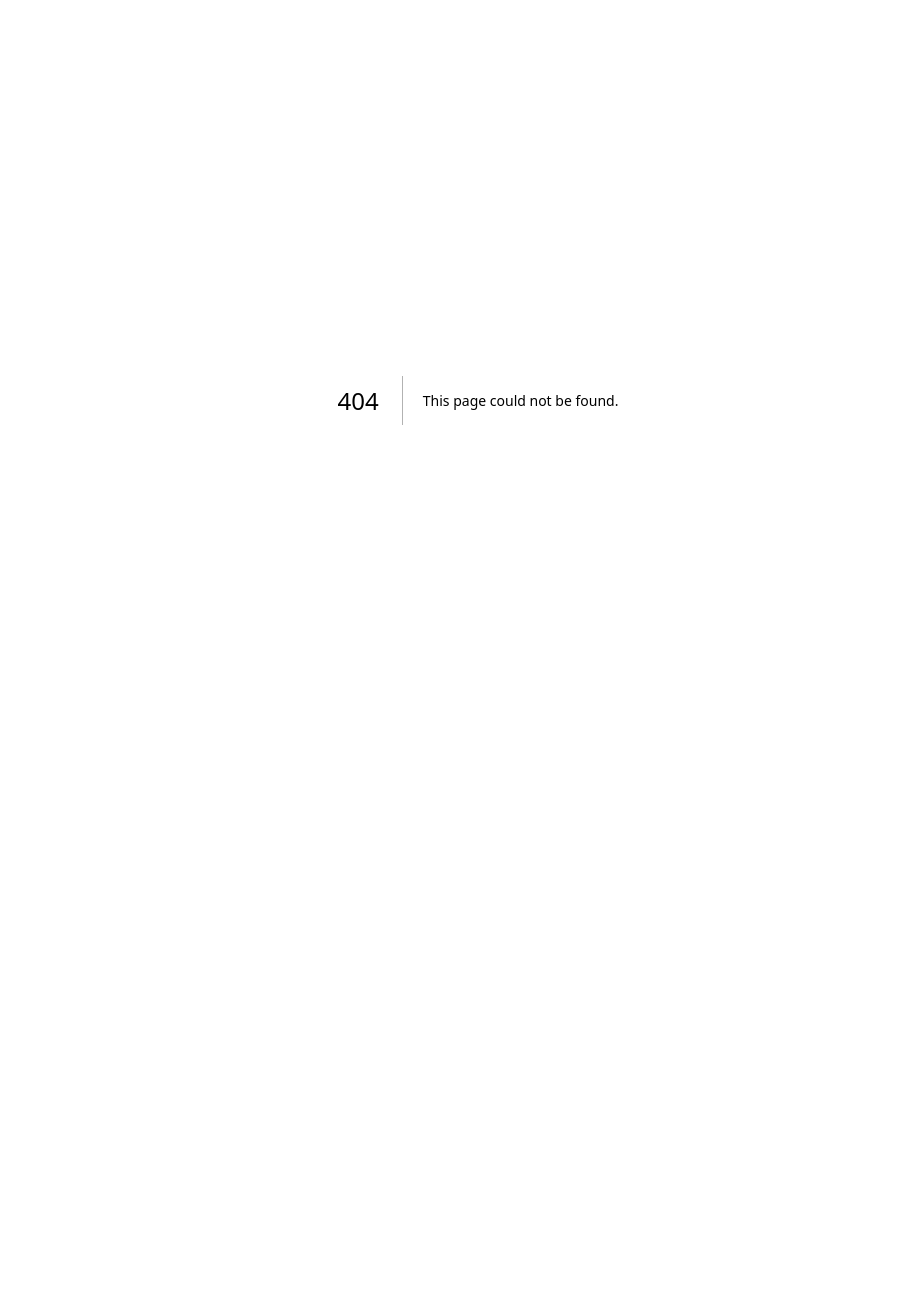
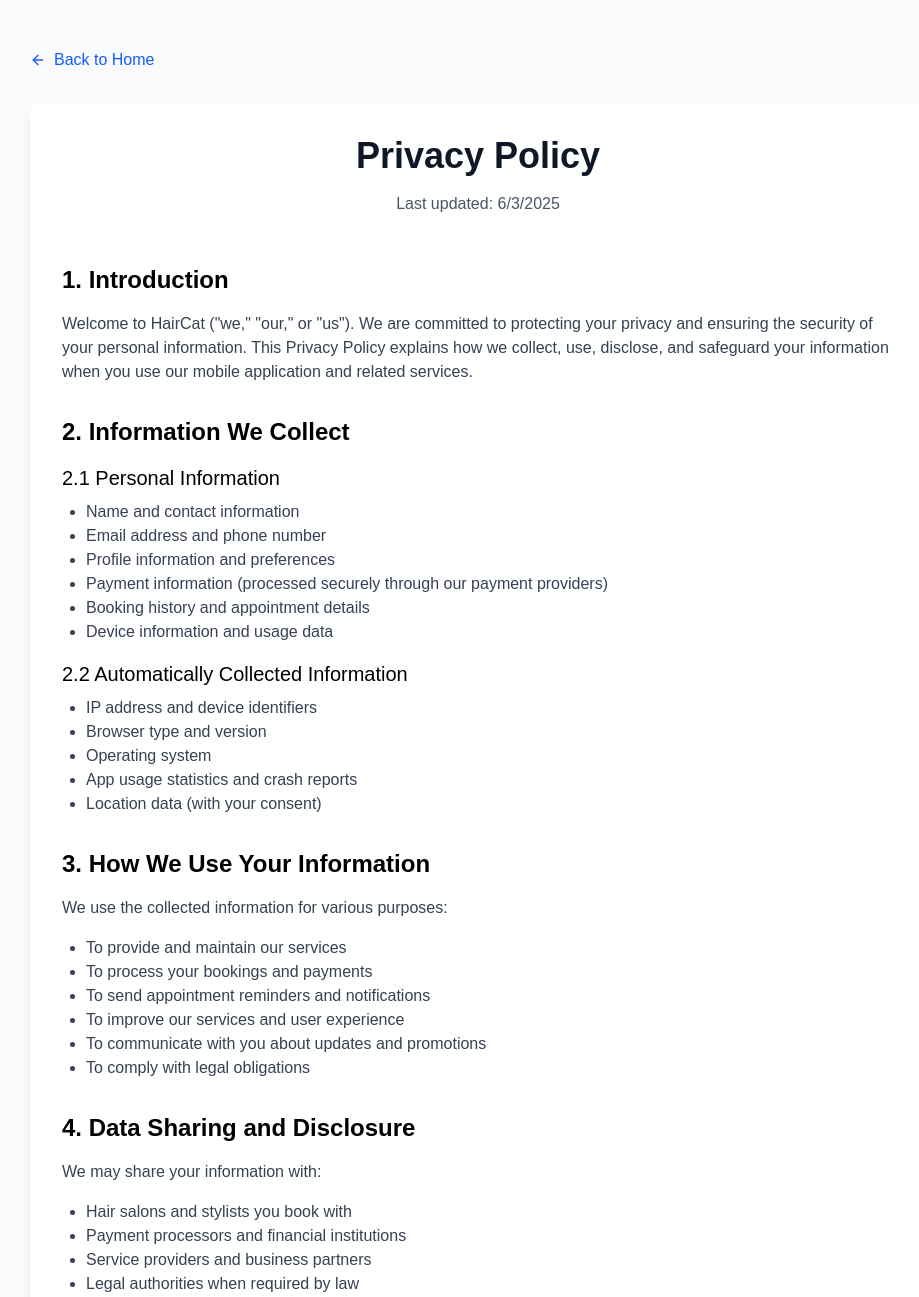
Before and after one commit to cup-noodlehS/haircat-web, a Next.js app: page /privacy in a window 1280 px wide. Before the commit this address had no page. Shown: the top 1297 px of the page, without its empty margins (162-1081 px from the left). Before the commit the page ends 800 px from the top, so only its background shows below. Built offline with nearby package versions, Linux system fonts and the light colour scheme.

Commit message:
Add Privacy Policy page and update support email address

```diff
--- /dev/null
+++ b/src/app/privacy/page.tsx
@@ -0,0 +1,128 @@
+import React from 'react'
+import { ArrowLeft } from 'lucide-react'
+import Link from 'next/link'
+
+export default function PrivacyPolicyPage() {
+  return (
+    <div className="min-h-screen bg-gray-50 py-12 px-4 sm:px-6 lg:px-8">
+      <div className="max-w-4xl mx-auto">
+        {/* Back Button */}
+        <Link
+          href="/"
+          className="inline-flex items-center text-blue-600 hover:text-blue-700 mb-8"
+        >
+          <ArrowLeft className="w-4 h-4 mr-2" />
+          Back to Home
+        </Link>
+
+        <div className="bg-white rounded-lg shadow-lg p-8">
+          <div className="text-center mb-12">
+            <h1 className="text-4xl font-bold text-gray-900 mb-4">Privacy Policy</h1>
+            <p className="text-gray-600">Last updated: {new Date().toLocaleDateString()}</p>
+          </div>
+
+          <div className="prose prose-blue max-w-none">
+            <section className="mb-8">
+              <h2 className="text-2xl font-semibold mb-4">1. Introduction</h2>
+              <p className="text-gray-700 mb-4">
+                Welcome to HairCat (&quot;we,&quot; &quot;our,&quot; or &quot;us&quot;). We are committed to protecting your privacy and ensuring the security of your personal information. This Privacy Policy explains how we collect, use, disclose, and safeguard your information when you use our mobile application and related services.
+              </p>
+            </section>
+
+            <section className="mb-8">
+              <h2 className="text-2xl font-semibold mb-4">2. Information We Collect</h2>
+              <h3 className="text-xl font-medium mb-2">2.1 Personal Information</h3>
+              <ul className="list-disc pl-6 mb-4 text-gray-700">
+                <li>Name and contact information</li>
+                <li>Email address and phone number</li>
+                <li>Profile information and preferences</li>
+                <li>Payment information (processed securely through our payment providers)</li>
+                <li>Booking history and appointment details</li>
+                <li>Device information and usage data</li>
+              </ul>
+
+              <h3 className="text-xl font-medium mb-2">2.2 Automatically Collected Information</h3>
+              <ul className="list-disc pl-6 mb-4 text-gray-700">
+                <li>IP address and device identifiers</li>
+                <li>Browser type and version</li>
+                <li>Operating system</li>
+                <li>App usage statistics and crash reports</li>
+                <li>Location data (with your consent)</li>
+              </ul>
+            </section>
+
+            <section className="mb-8">
+              <h2 className="text-2xl font-semibold mb-4">3. How We Use Your Information</h2>
+              <p className="text-gray-700 mb-4">We use the collected information for various purposes:</p>
+              <ul className="list-disc pl-6 mb-4 text-gray-700">
+                <li>To provide and maintain our services</li>
+                <li>To process your bookings and payments</li>
+                <li>To send appointment reminders and notifications</li>
+                <li>To improve our services and user experience</li>
+                <li>To communicate with you about updates and promotions</li>
+                <li>To comply with legal obligations</li>
+              </ul>
+            </section>
+
+            <section className="mb-8">
+              <h2 className="text-2xl font-semibold mb-4">4. Data Sharing and Disclosure</h2>
+              <p className="text-gray-700 mb-4">We may share your information with:</p>
+              <ul className="list-disc pl-6 mb-4 text-gray-700">
+                <li>Hair salons and stylists you book with</li>
+                <li>Payment processors and financial institutions</li>
+                <li>Service providers and business partners</li>
+                <li>Legal authorities when required by law</li>
+              </ul>
+            </section>
+
+            <section className="mb-8">
+              <h2 className="text-2xl font-semibold mb-4">5. Data Security</h2>
+              <p className="text-gray-700 mb-4">
+                We implement appropriate technical and organizational measures to protect your personal information against unauthorized access, alteration, disclosure, or destruction. However, no method of transmission over the internet or electronic storage is 100% secure.
+              </p>
+            </section>
+
+            <section className="mb-8">
+              <h2 className="text-2xl font-semibold mb-4">6. Your Rights</h2>
+              <p className="text-gray-700 mb-4">You have the right to:</p>
+              <ul className="list-disc pl-6 mb-4 text-gray-700">
+                <li>Access your personal information</li>
+                <li>Correct inaccurate data</li>
+                <li>Request deletion of your data</li>
+                <li>Object to data processing</li>
+                <li>Data portability</li>
+                <li>Withdraw consent</li>
+              </ul>
+            </section>
+
+            <section className="mb-8">
+              <h2 className="text-2xl font-semibold mb-4">7. Children&apos;s Privacy</h2>
+              <p className="text-gray-700 mb-4">
+                Our services are not intended for children under 13 years of age. We do not knowingly collect personal information from children under 13. If you are a parent or guardian and believe your child has provided us with personal information, please contact us.
+              </p>
+            </section>
+
+            <section className="mb-8">
+              <h2 className="text-2xl font-semibold mb-4">8. Changes to This Policy</h2>
+              <p className="text-gray-700 mb-4">
+                We may update this Privacy Policy from time to time. We will notify you of any changes by posting the new Privacy Policy on this page and updating the &quot;Last updated&quot; date.
+              </p>
+            </section>
+
+            <section className="mb-8">
+              <h2 className="text-2xl font-semibold mb-4">9. Contact Us</h2>
+              <p className="text-gray-700 mb-4">
+                If you have any questions about this Privacy Policy, please contact us at:
+              </p>
+              <div className="bg-gray-50 p-4 rounded-lg">
+                <p className="text-gray-700">Email: admin@haircat.com</p>
+                <p className="text-gray-700">Phone: +63 922 519 1722</p>
+                <p className="text-gray-700">Address: University of the Philippines Cebu, Lahug, Cebu City, Philippines</p>
+              </div>
+            </section>
+          </div>
+        </div>
+      </div>
+    </div>
+  )
+}
--- a/src/app/support/page.tsx
+++ b/src/app/support/page.tsx
@@ -38,7 +38,7 @@
               <Mail className="text-blue-600 w-5 h-5" />
               <div>
                 <p className="font-medium">Email</p>
-                <p className="text-gray-600">support@haircat.com</p>
+                <p className="text-gray-600">admin@haircat.com</p>
               </div>
             </div>
             <div className="flex items-center space-x-3">
```
